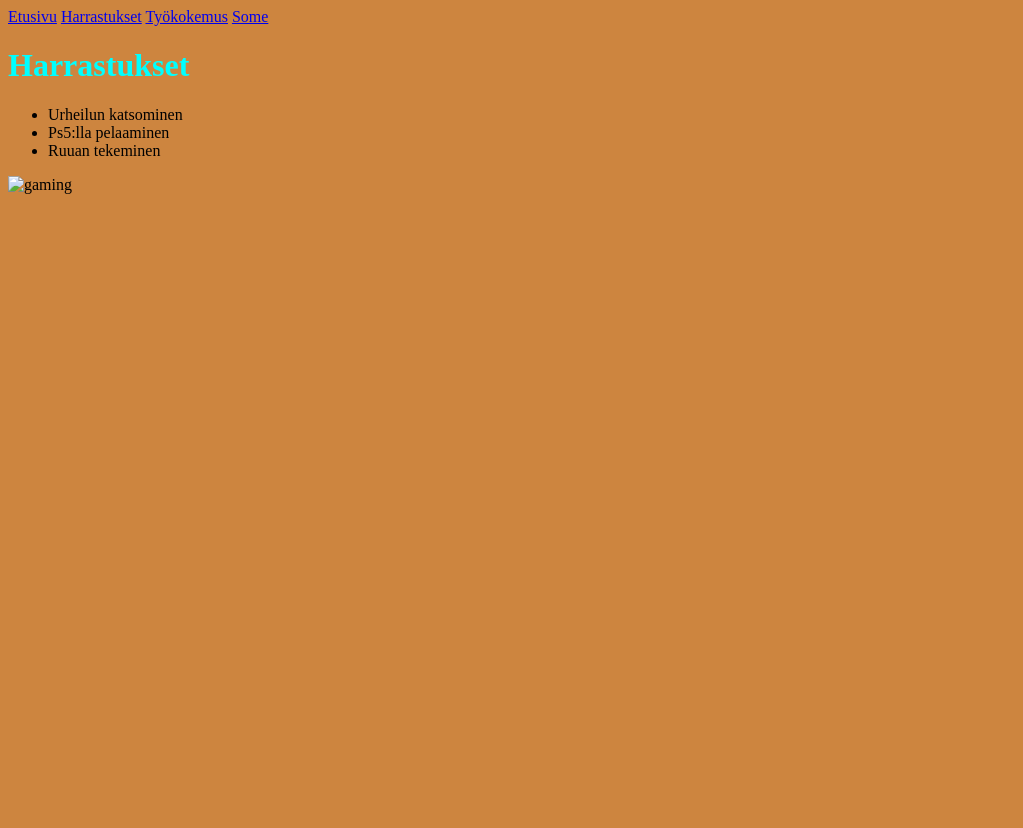
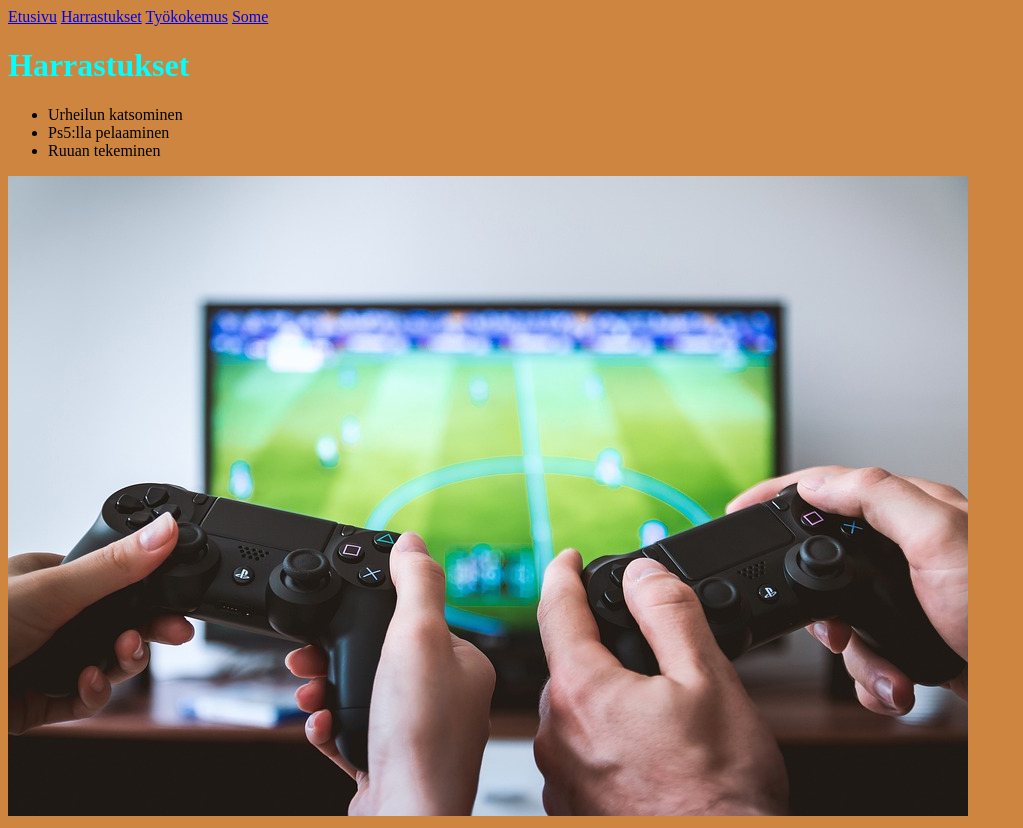
Before and after one commit to SamuliKinnunenn/harrastus-sivu, a plain HTML site: page harrastus.html in a window 1280 px wide. Shown: the whole page, without its empty margins (0-1023 px from the left). Before the commit the page ends 800 px from the top, so only its background shows below. Drawn offline with Linux system fonts and the light colour scheme.

Commit message:
Update harrastus.html

```diff
--- a/harrastus.html
+++ b/harrastus.html
@@ -23,6 +23,6 @@
         <li>Ps5:lla pelaaminen</li>
         <li>Ruuan tekeminen</li>
     </ul>
-    <img src="img\gaming.jpg" alt="gaming">
+    <img src="gaming.jpg" alt="gaming">
 </body>
 </html>
```
